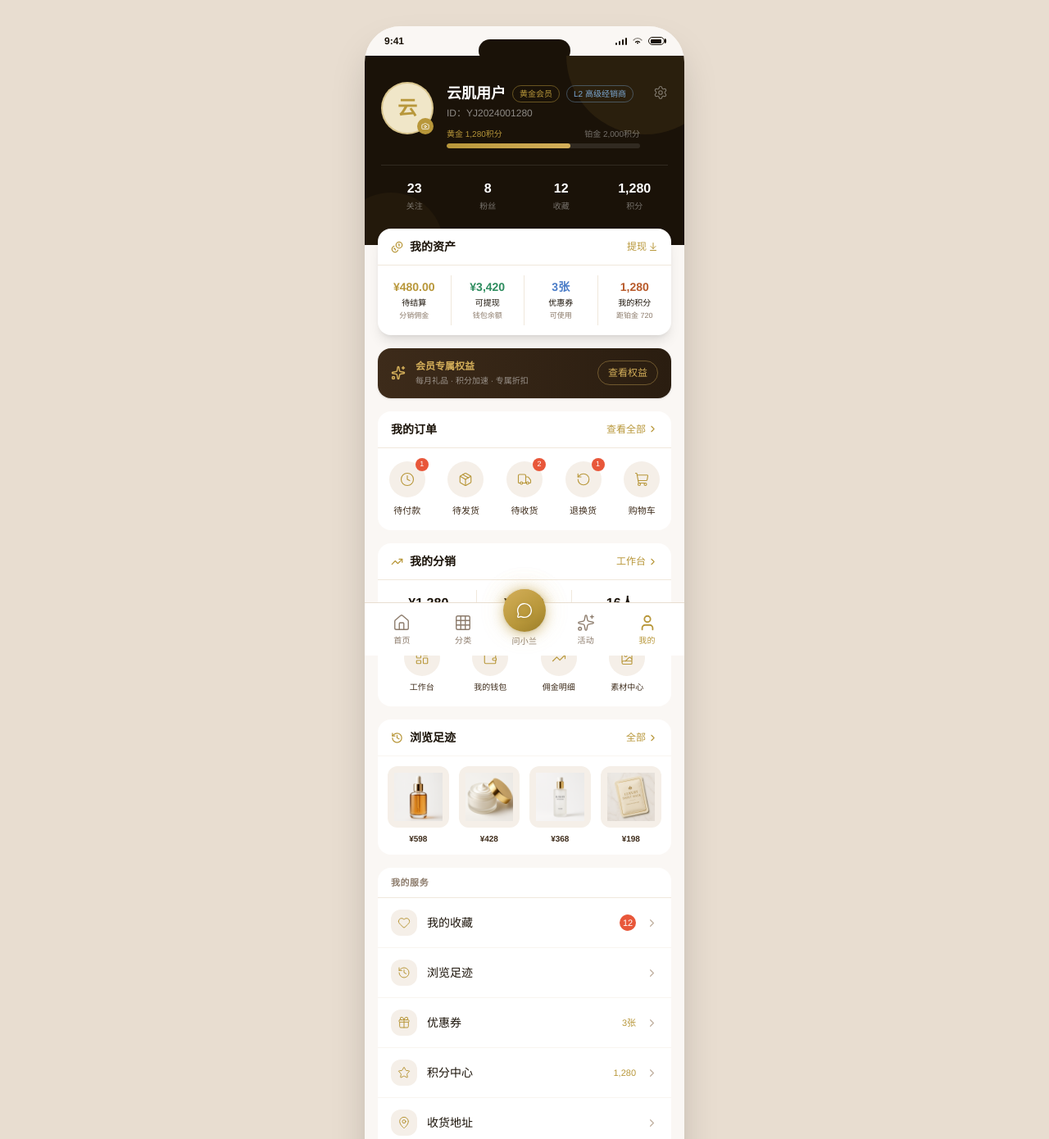
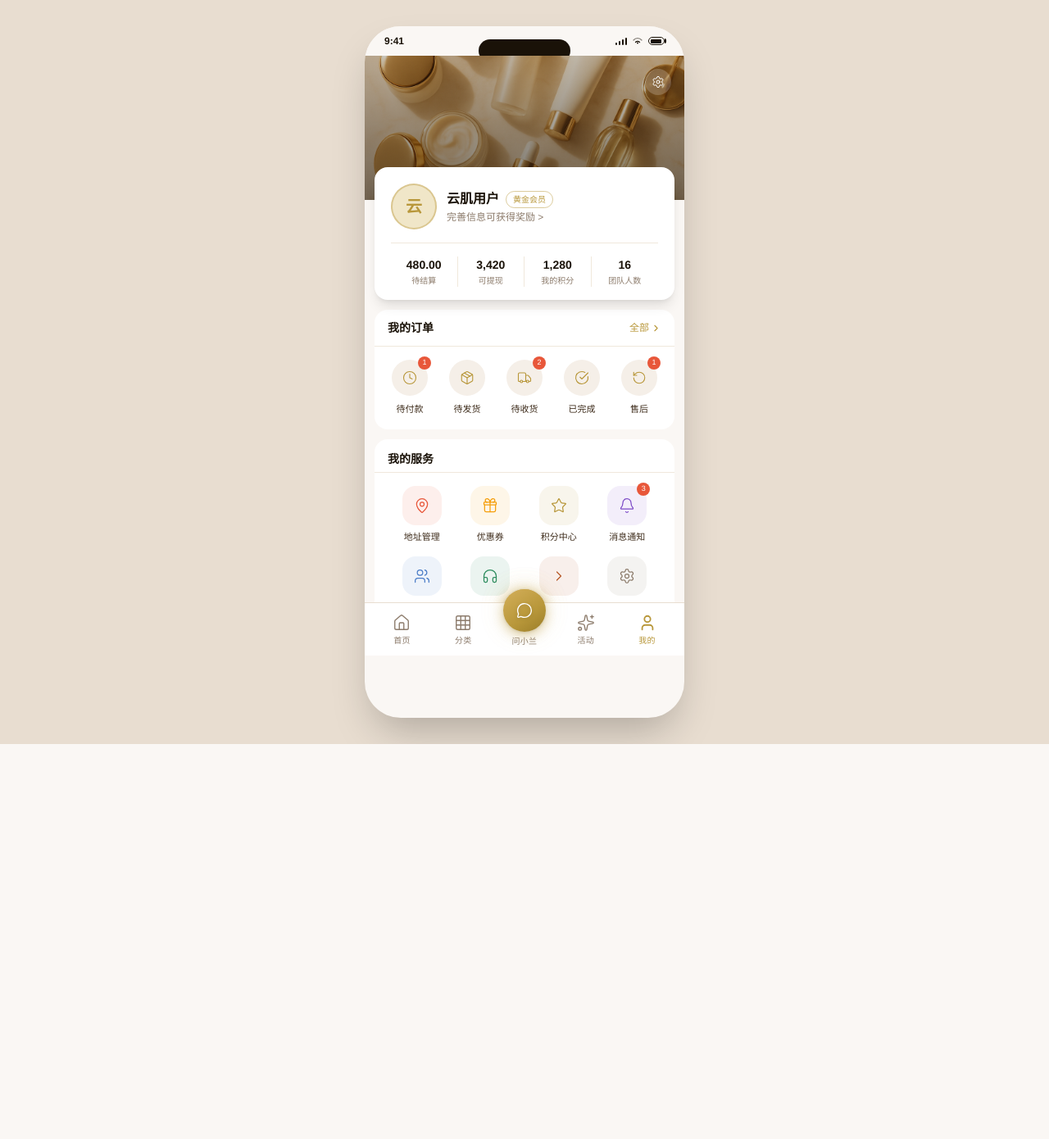
Before and after one commit to 315fang/cloud-mp-qianduan, a Next.js app: page /profile in a window 1280 px wide. Shown: the top 1390 px of the page at 82% size. After the commit the page ends 908 px from the top, so only its background shows below. Built offline with nearby package versions, Linux system fonts and the light colour scheme.

Commit message:
feat: revamp profile page layout and add new icons
Co-authored-by: 王飞 <192938845+315fang@users.noreply.github.com>

```diff
--- a/src/app/profile/page.tsx
+++ b/src/app/profile/page.tsx
@@ -1,199 +1,119 @@
+
+"use client";
+
 import Image from "next/image";
 import Link from "next/link";
 import {
   ChevronRight,
-  Package,
-  Heart,
   MapPin,
   Gift,
+  Bell,
+  Settings,
+  Headphones,
   Star,
-  Settings,
-  HelpCircle,
-  Bell,
-  ShieldCheck,
+  Users,
+  Clock,
+  Package,
   Truck,
+  CheckCircle,
   RotateCcw,
-  Clock,
-  ShoppingCart,
-  History,
-  Sparkles,
-  BadgePercent,
-  Camera,
-  LayoutDashboard,
-  Wallet,
-  TrendingUp,
-  Users,
-  BookImage,
-  Coins,
-  ArrowDownToLine,
-  Lock,
-  MessageCircle,
-  FileText,
-  Scissors,
 } from "lucide-react";
 import PhoneFrame from "@/components/PhoneFrame";
 import BottomNav from "@/components/BottomNav";
-import { products } from "@/lib/data";
 
+// 资产数据（4格）
+const assets = [
+  { label: "待结算", value: "480.00", href: "/distributor/commission" },
+  { label: "可提现", value: "3,420", href: "/distributor/wallet" },
+  { label: "我的积分", value: "1,280", href: "/profile/points" },
+  { label: "团队人数", value: "16", href: "/distributor/team" },
+];
+
+// 订单快捷入口（5格）
 const orderTabs = [
   { label: "待付款", icon: Clock, href: "/orders?status=pending", badge: "1" },
   { label: "待发货", icon: Package, href: "/orders?status=paid", badge: "" },
   { label: "待收货", icon: Truck, href: "/orders?status=shipped", badge: "2" },
-  { label: "退换货", icon: RotateCcw, href: "/orders?status=refund", badge: "1" },
-  { label: "购物车", icon: ShoppingCart, href: "/cart", badge: "" },
+  { label: "已完成", icon: CheckCircle, href: "/orders?status=completed", badge: "" },
+  { label: "售后", icon: RotateCcw, href: "/orders/refund/list", badge: "1" },
 ];
 
-// 资产数据
-const assetCards = [
-  { label: "待结算", value: "¥480.00", sub: "分销佣金", href: "/distributor/commission", color: "#B8973A" },
-  { label: "可提现", value: "¥3,420", sub: "钱包余额", href: "/distributor/wallet", color: "#2D8C5E" },
-  { label: "优惠券", value: "3张", sub: "可使用", href: "/profile/coupons", color: "#4A7CC7" },
-  { label: "我的积分", value: "1,280", sub: "距铂金 720", href: "/profile/points", color: "#B85A2A" },
+// 服务宫格（2行4列，8个）
+const serviceItems = [
+  { icon: MapPin, label: "地址管理", href: "/profile/address", color: "#E8573A" },
+  { icon: Gift, label: "优惠券", href: "/profile/coupons", color: "#F59E0B" },
+  { icon: Star, label: "积分中心", href: "/profile/points", color: "#B8973A" },
+  { icon: Bell, label: "消息通知", href: "/profile/notifications", color: "#7C4AC7", badge: "3" },
+  { icon: Users, label: "我的团队", href: "/distributor/team", color: "#4A7CC7" },
+  { icon: Headphones, label: "在线客服", href: "/profile/help", color: "#2D8C5E" },
+  { icon: ChevronRight, label: "分佣中心", href: "/distributor", color: "#B85A2A" },
+  { icon: Settings, label: "设置", href: "/profile/settings", color: "#8C7B6B" },
 ];
-
-const menuItems = [
-  {
-    group: "我的服务",
-    items: [
-      { icon: Heart, label: "我的收藏", href: "/profile/favorites", badge: "12" },
-      { icon: History, label: "浏览足迹", href: "/profile/history", badge: "" },
-      { icon: Gift, label: "优惠券", href: "/profile/coupons", badge: "3张" },
-      { icon: Star, label: "积分中心", href: "/profile/points", badge: "1,280" },
-      { icon: MapPin, label: "收货地址", href: "/profile/address", badge: "" },
-      { icon: Scissors, label: "砍价活动", href: "/slash", badge: "" },
-    ],
-  },
-  {
-    group: "帮助与反馈",
-    items: [
-      { icon: MessageCircle, label: "联系客服", href: "/profile/service", badge: "" },
-      { icon: FileText, label: "我的评价", href: "/profile/reviews", badge: "" },
-      { icon: Bell, label: "消息通知", href: "/profile/notifications", badge: "3" },
-      { icon: HelpCircle, label: "帮助中心", href: "/profile/help", badge: "" },
-    ],
-  },
-  {
-    group: "账号与隐私",
-    items: [
-      { icon: ShieldCheck, label: "隐私设置", href: "/profile/privacy", badge: "" },
-      { icon: Settings, label: "账号设置", href: "/profile/settings", badge: "" },
-    ],
-  },
-];
-
-const footprints = products.slice(0, 4);
 
 export default function ProfilePage() {
   return (
     <PhoneFrame>
-      {/* 顶部用户信息区 */}
-      <div className="relative bg-[#1A1208] px-5 pt-8 pb-10 overflow-hidden">
-        <div className="absolute top-0 right-0 w-48 h-48 rounded-full bg-[#B8973A]/10 -translate-y-1/2 translate-x-1/4 pointer-events-none" />
-        <div className="absolute bottom-0 left-0 w-32 h-32 rounded-full bg-[#B8973A]/5 translate-y-1/2 -translate-x-1/4 pointer-events-none" />
+      {/* 1. 顶部背景图 */}
+      <div className="relative h-44 overflow-hidden">
+        <Image
+          src="/images/banner-2.png"
+          alt="个人中心背景"
+          fill
+          className="object-cover"
+        />
+        <div className="absolute inset-0 bg-gradient-to-b from-black/20 to-black/50" />
 
-        <div className="relative flex items-start gap-4">
-          {/* 头像 */}
-          <div className="relative flex-shrink-0">
-            <div className="w-16 h-16 rounded-full bg-[#F0E6C8] flex items-center justify-center border-2 border-[#B8973A]/40">
-              <span className="text-2xl font-bold text-[#B8973A]">云</span>
-            </div>
-            <button className="absolute bottom-0 right-0 w-5 h-5 bg-[#B8973A] rounded-full flex items-center justify-center" aria-label="更换头像">
-              <Camera size={10} className="text-white" />
-            </button>
+        {/* 右上角设置 */}
+        <Link
+          href="/profile/settings"
+          className="absolute top-4 right-4 w-8 h-8 flex items-center justify-center rounded-full bg-white/20"
+          aria-label="设置"
+        >
+          <Settings size={16} className="text-white" strokeWidth={1.5} />
+        </Link>
+      </div>
+
+      {/* 2. 白色卡片 - 悬浮覆盖背景 */}
+      <div className="relative -mt-10 mx-3 bg-white rounded-2xl shadow-lg px-5 pt-5 pb-4">
+        {/* 头像 + 昵称 + 等级 */}
+        <div className="flex items-center gap-3 mb-4">
+          <div className="w-14 h-14 rounded-full bg-[#F0E6C8] flex items-center justify-center border-2 border-[#B8973A]/40 flex-shrink-0">
+            <span className="text-xl font-bold text-[#B8973A]">云</span>
           </div>
-
           <div className="flex-1 min-w-0">
             <div className="flex items-center gap-2 flex-wrap">
-              <h2 className="text-lg font-bold text-white">云肌用户</h2>
-              <span className="text-[10px] font-medium text-[#B8973A] border border-[#B8973A]/50 px-2 py-0.5 rounded-full">
+              <span className="text-base font-bold text-[#1A1208]">云肌用户</span>
+              <span className="text-[10px] text-[#B8973A] border border-[#B8973A]/50 px-2 py-0.5 rounded-full font-medium">
                 黄金会员
               </span>
-              <span className="text-[10px] font-medium text-[#7CA9D4] border border-[#7CA9D4]/40 px-2 py-0.5 rounded-full">
-                L2 高级经销商
-              </span>
             </div>
-            <p className="text-xs text-white/50 mt-0.5">ID：YJ2024001280</p>
-            {/* 等级进度 */}
-            <div className="mt-2.5">
-              <div className="flex justify-between text-[10px] mb-1">
-                <span className="text-[#B8973A]">黄金 1,280积分</span>
-                <span className="text-white/40">铂金 2,000积分</span>
-              </div>
-              <div className="h-1.5 rounded-full bg-white/10 overflow-hidden">
-                <div className="h-full rounded-full bg-gradient-to-r from-[#B8973A] to-[#D4AF5A]" style={{ width: "64%" }} />
-              </div>
-            </div>
+            <p className="text-xs text-[#8C7B6B] mt-0.5">完善信息可获得奖励 &gt;</p>
           </div>
-
-          <Link href="/profile/settings" className="text-white/40 flex-shrink-0 mt-1">
-            <Settings size={18} strokeWidth={1.5} />
-          </Link>
         </div>
 
-        {/* 数据统计 */}
-        <div className="relative grid grid-cols-4 gap-2 mt-5 pt-4 border-t border-white/10">
-          {[
-            { label: "关注", value: "23", href: "#" },
-            { label: "粉丝", value: "8", href: "#" },
-            { label: "收藏", value: "12", href: "/profile/favorites" },
-            { label: "积分", value: "1,280", href: "/profile/points" },
-          ].map(({ label, value, href }) => (
-            <Link key={label} href={href} className="text-center">
-              <p className="text-base font-bold text-white">{value}</p>
-              <p className="text-[10px] text-white/40 mt-0.5">{label}</p>
+        {/* 资产四格 */}
+        <div className="grid grid-cols-4 divide-x divide-[#F0E8DC] border-t border-[#F0E8DC] pt-4">
+          {assets.map(({ label, value, href }) => (
+            <Link key={label} href={href} className="flex flex-col items-center gap-0.5">
+              <span className="text-sm font-bold text-[#1A1208]">{value}</span>
+              <span className="text-[10px] text-[#8C7B6B]">{label}</span>
             </Link>
           ))}
         </div>
       </div>
 
-      {/* 资产卡（四格）- 悬浮于顶部区域 */}
-      <div className="px-4 -mt-5 relative z-10">
-        <div className="bg-white rounded-2xl shadow-lg overflow-hidden">
-          <div className="flex items-center justify-between px-4 py-3 border-b border-[#F0E8DC]">
-            <div className="flex items-center gap-2">
-              <Coins size={15} className="text-[#B8973A]" />
-              <span className="text-sm font-bold text-[#1A1208]">我的资产</span>
-            </div>
-            <Link href="/distributor/wallet" className="flex items-center gap-0.5 text-[12px] text-[#B8973A]">
-              提现 <ArrowDownToLine size={12} />
-            </Link>
-          </div>
-          <div className="grid grid-cols-4 divide-x divide-[#F0E8DC] py-3">
-            {assetCards.map(({ label, value, sub, href, color }) => (
-              <Link key={label} href={href} className="flex flex-col items-center gap-0.5 py-1 px-1">
-                <span className="text-sm font-bold" style={{ color }}>{value}</span>
-                <span className="text-[10px] text-[#1A1208] font-medium">{label}</span>
-                <span className="text-[9px] text-[#8C7B6B]">{sub}</span>
-              </Link>
-            ))}
-          </div>
-        </div>
-      </div>
-
-      <div className="px-4 space-y-4 py-4">
-        {/* 会员权益卡 */}
-        <div className="bg-gradient-to-r from-[#3D2B1A] to-[#2A1D10] rounded-2xl px-4 py-3.5 flex items-center gap-3 shadow">
-          <Sparkles size={18} className="text-[#D4AF5A] flex-shrink-0" />
-          <div className="flex-1">
-            <p className="text-xs font-bold text-[#D4AF5A]">会员专属权益</p>
-            <p className="text-[10px] text-white/50 mt-0.5">每月礼品 · 积分加速 · 专属折扣</p>
-          </div>
-          <button className="text-xs text-[#D4AF5A] border border-[#D4AF5A]/40 px-3 py-1.5 rounded-full font-medium flex-shrink-0">
-            查看权益
-          </button>
-        </div>
-
-        {/* 我的订单 */}
+      <div className="px-3 space-y-3 pt-3">
+        {/* 3. 我的订单 */}
         <div className="bg-white rounded-2xl overflow-hidden">
           <div className="flex items-center justify-between px-4 py-3 border-b border-[#F0E8DC]">
             <span className="text-sm font-bold text-[#1A1208]">我的订单</span>
             <Link href="/orders" className="flex items-center gap-0.5 text-[12px] text-[#B8973A]">
-              查看全部 <ChevronRight size={13} />
+              全部 <ChevronRight size={13} />
             </Link>
           </div>
-          <div className="grid grid-cols-5 py-4">
+          <div className="grid grid-cols-5 py-4 px-2">
             {orderTabs.map(({ label, icon: Icon, href, badge }) => (
-              <Link key={label} href={href} className="flex flex-col items-center gap-2 relative">
+              <Link key={label} href={href} className="flex flex-col items-center gap-2">
                 <div className="relative w-11 h-11 rounded-full bg-[#F5EFE8] flex items-center justify-center">
                   <Icon size={18} className="text-[#B8973A]" strokeWidth={1.5} />
                   {badge && (
@@ -208,124 +128,26 @@ export default function ProfilePage() {
           </div>
         </div>
 
-        {/* 分销工作台入口 */}
+        {/* 4. 我的服务 - 2行4列宫格 */}
         <div className="bg-white rounded-2xl overflow-hidden">
-          <div className="flex items-center justify-between px-4 py-3 border-b border-[#F0E8DC]">
-            <div className="flex items-center gap-2">
-              <TrendingUp size={15} className="text-[#B8973A]" />
-              <span className="text-sm font-bold text-[#1A1208]">我的分销</span>
-            </div>
-            <Link href="/distributor" className="flex items-center gap-0.5 text-[12px] text-[#B8973A]">
-              工作台 <ChevronRight size={13} />
-            </Link>
+          <div className="px-4 pt-3 pb-1 border-b border-[#F0E8DC]">
+            <span className="text-sm font-bold text-[#1A1208]">我的服务</span>
           </div>
-          {/* 分销数据速览 */}
-          <div className="grid grid-cols-3 divide-x divide-[#F0E8DC] py-3 px-1">
-            {[
-              { label: "本月佣金", value: "¥1,280", href: "/distributor/commission" },
-              { label: "钱包余额", value: "¥3,420", href: "/distributor/wallet" },
-              { label: "我的团队", value: "16人", href: "/distributor/team" },
-            ].map(({ label, value, href }) => (
-              <Link key={label} href={href} className="flex flex-col items-center gap-0.5 py-1">
-                <span className="text-base font-bold text-[#1A1208]">{value}</span>
-                <span className="text-[10px] text-[#8C7B6B]">{label}</span>
+          <div className="grid grid-cols-4 gap-y-4 px-4 py-4">
+            {serviceItems.map(({ icon: Icon, label, href, color, badge }) => (
+              <Link key={label} href={href} className="flex flex-col items-center gap-1.5 relative">
+                <div className="relative w-12 h-12 rounded-2xl flex items-center justify-center" style={{ backgroundColor: `${color}18` }}>
+                  <Icon size={20} strokeWidth={1.5} style={{ color }} />
+                  {badge && (
+                    <span className="absolute -top-1 -right-1 min-w-[16px] h-4 bg-[#E8573A] rounded-full text-white text-[9px] flex items-center justify-center px-1 font-medium">
+                      {badge}
+                    </span>
+                  )}
+                </div>
+                <span className="text-[11px] text-[#3D2B1A] font-medium text-center">{label}</span>
               </Link>
             ))}
           </div>
-          {/* 快捷入口 */}
-          <div className="grid grid-cols-4 gap-2 px-4 pb-4">
-            {[
-              { icon: LayoutDashboard, label: "工作台", href: "/distributor" },
-              { icon: Wallet, label: "我的钱包", href: "/distributor/wallet" },
-              { icon: TrendingUp, label: "佣金明细", href: "/distributor/commission" },
-              { icon: BookImage, label: "素材中心", href: "/distributor/materials" },
-            ].map(({ icon: Icon, label, href }) => (
-              <Link key={label} href={href} className="flex flex-col items-center gap-1.5">
-                <div className="w-11 h-11 rounded-full bg-[#F5EFE8] flex items-center justify-center">
-                  <Icon size={18} className="text-[#B8973A]" strokeWidth={1.5} />
-                </div>
-                <span className="text-[10px] text-[#3D2B1A] font-medium text-center">{label}</span>
-              </Link>
-            ))}
-          </div>
-        </div>
-
-        {/* 浏览足迹 */}
-        <div className="bg-white rounded-2xl overflow-hidden">
-          <div className="flex items-center justify-between px-4 py-3 border-b border-[#F9F5F0]">
-            <div className="flex items-center gap-2">
-              <History size={15} className="text-[#B8973A]" />
-              <span className="text-sm font-bold text-[#1A1208]">浏览足迹</span>
-            </div>
-            <Link href="/profile/history" className="flex items-center gap-0.5 text-[12px] text-[#B8973A]">
-              全部 <ChevronRight size={13} />
-            </Link>
-          </div>
-          <div className="p-3 flex gap-3">
-            {footprints.map((product) => (
-              <Link key={product.id} href={`/products/${product.id}`} className="flex-1 flex flex-col items-center gap-1.5">
-                <div className="relative w-full aspect-square rounded-xl overflow-hidden bg-[#F5EFE8]">
-                  <Image src={product.image} alt={product.name} fill className="object-contain p-2" />
-                </div>
-                <p className="text-[10px] text-[#3D2B1A] font-semibold text-center line-clamp-1 w-full">
-                  ¥{product.price}
-                </p>
-              </Link>
-            ))}
-          </div>
-        </div>
-
-        {/* 功能菜单 */}
-        {menuItems.map(({ group, items }) => (
-          <div key={group} className="bg-white rounded-2xl overflow-hidden">
-            <p className="text-[11px] font-semibold text-[#8C7B6B] tracking-wider px-4 py-2.5 border-b border-[#F0E8DC]">
-              {group}
-            </p>
-            <div>
-              {items.map(({ icon: Icon, label, href, badge }, idx) => (
-                <Link
-                  key={label}
-                  href={href}
-                  className={`flex items-center gap-3 px-4 py-3.5 active:bg-[#FAF7F4] transition-colors ${
-                    idx < items.length - 1 ? "border-b border-[#F9F5F0]" : ""
-                  }`}
-                >
-                  <div className="w-8 h-8 rounded-xl bg-[#F5EFE8] flex items-center justify-center flex-shrink-0">
-                    <Icon size={16} className="text-[#B8973A]" strokeWidth={1.5} />
-                  </div>
-                  <span className="flex-1 text-sm text-[#1A1208] font-medium">{label}</span>
-                  {badge && (
-                    <span className={`text-[11px] font-medium ${
-                      /^\d+$/.test(badge)
-                        ? "w-5 h-5 bg-[#E8573A] text-white rounded-full flex items-center justify-center text-[9px]"
-                        : "text-[#B8973A]"
-                    }`}>
-                      {badge}
-                    </span>
-                  )}
-                  <ChevronRight size={15} className="text-[#C0B0A0]" />
-                </Link>
-              ))}
-            </div>
-          </div>
-        ))}
-
-        {/* 隐私保护提示 */}
-        <div className="flex items-center gap-2 px-2">
-          <Lock size={12} className="text-[#8C7B6B]" />
-          <p className="text-[10px] text-[#8C7B6B]">您的个人信息已受到严格保护 · 云肌护肤</p>
-        </div>
-
-        {/* 邀请好友 */}
-        <div className="bg-[#1A1208] rounded-2xl px-5 py-4 flex items-center justify-between">
-          <div>
-            <p className="text-[10px] tracking-[0.2em] text-[#B8973A] font-medium">CLOUD BEAUTY</p>
-            <p className="text-sm font-semibold text-white mt-0.5">邀请好友得礼品</p>
-            <p className="text-xs text-white/50 mt-0.5">每邀请一位好友享 ¥30 奖励</p>
-          </div>
-          <Link href="/distributor/invite" className="bg-[#B8973A] text-white text-xs font-medium px-4 py-2 rounded-full flex-shrink-0">
-            立即邀请
-          </Link>
         </div>
 
         <div className="pb-2" />
```
